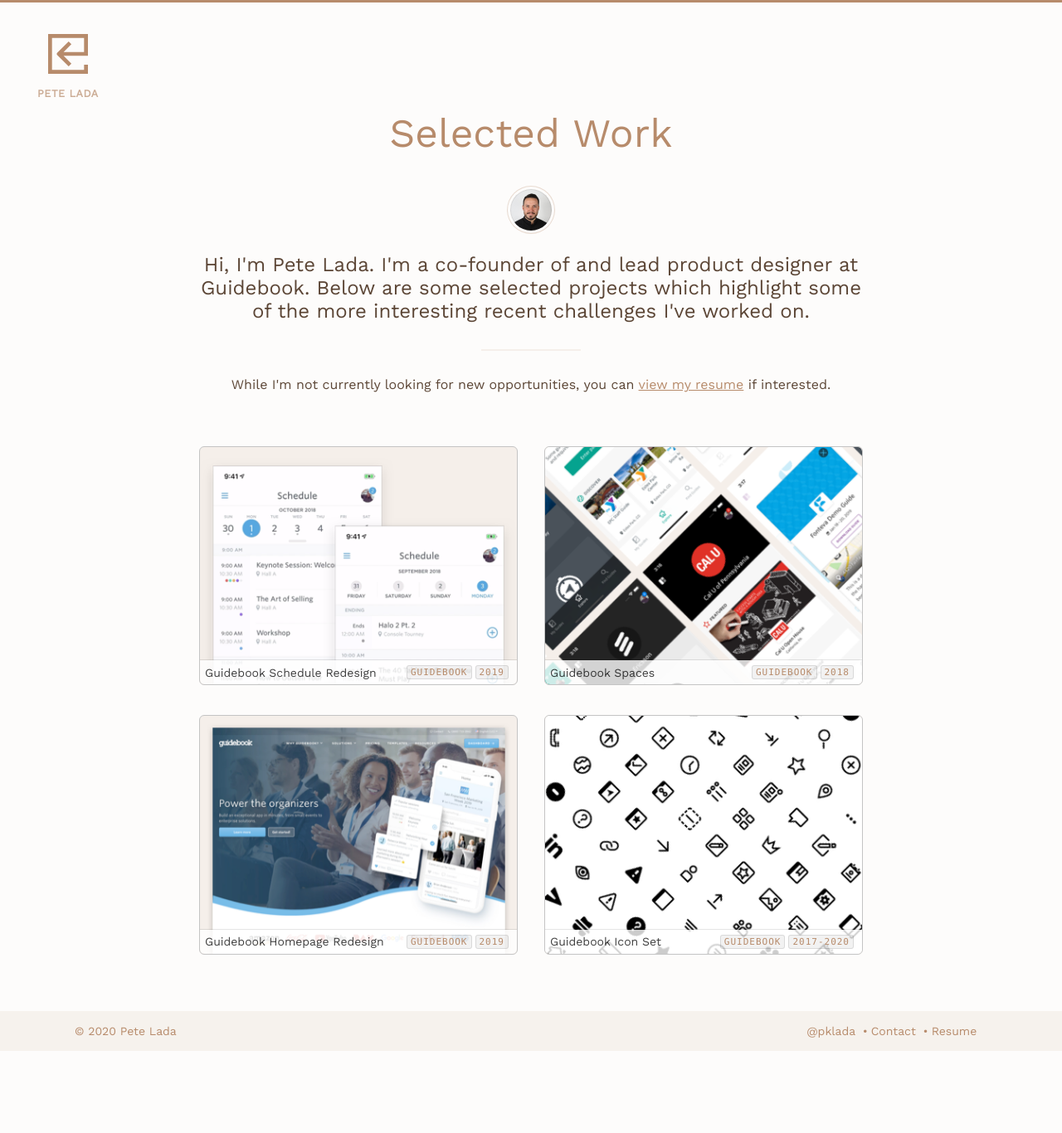
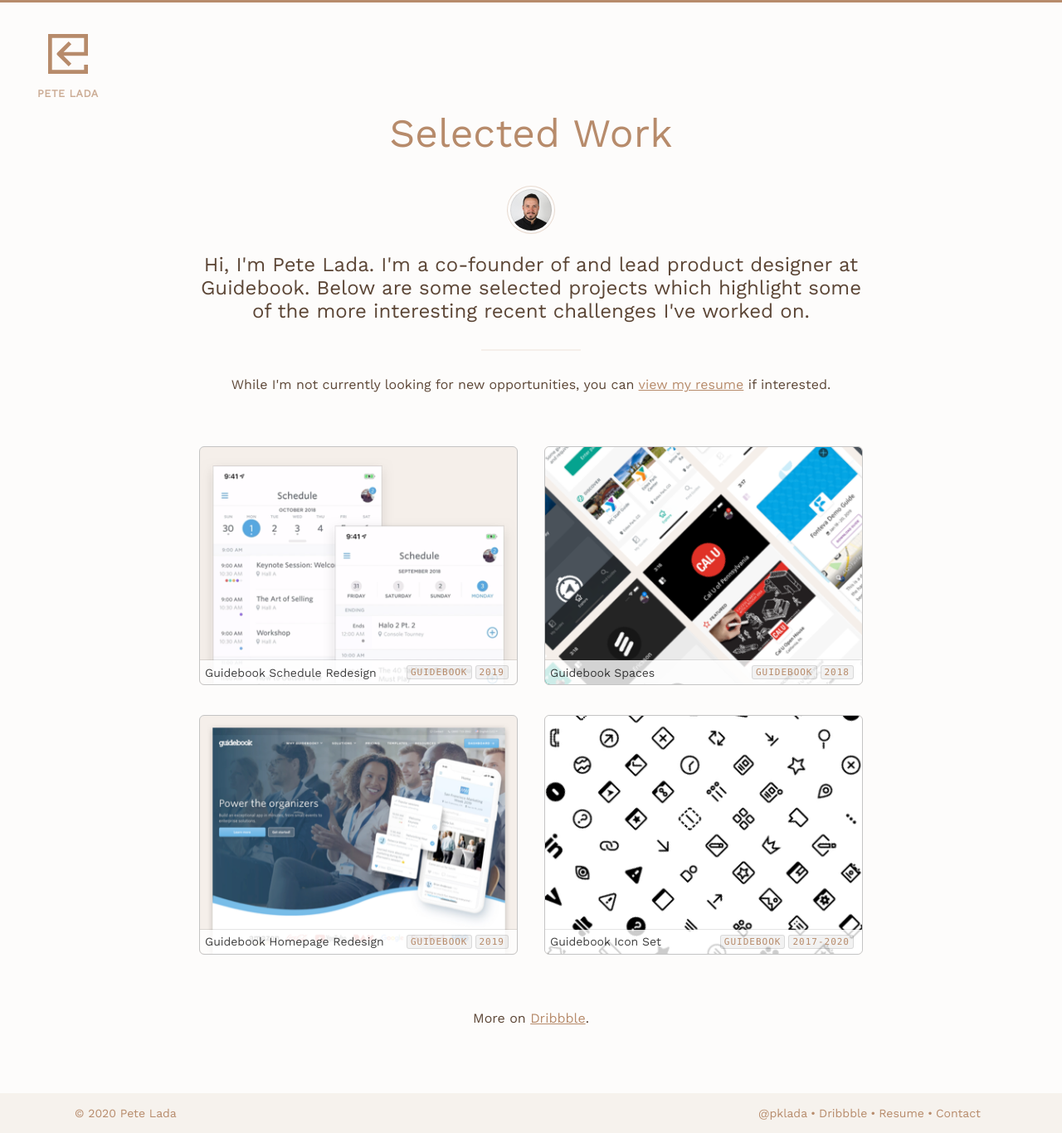
Before and after one commit to pklada/case-studies, a Jekyll site: the page built from index.md, in a window 1280 px wide. Shown: the whole page at 83% size. Built offline with Jekyll 4.4.1, drawn with Linux system fonts in a browser that asks for light colours; before the commit the page ends 1267 px from its top, so only the background shows below that.

Commit message:
add dribbble link

```diff
--- a/_includes/footer.html
+++ b/_includes/footer.html
@@ -2,15 +2,10 @@
   <div class="footer_container">
     <div class="footer_copy">&copy; 2020 Pete Lada</div>
     <ul class="footer_links">
-      <li>
-        <a href="https://twitter.com/pklada">@pklada</a>
-      </li>
-      <li>
-        <a href="mailto:pklada@gmail.com">Contact</a>
-      </li>
-      <li>
-        <a href="{{ site.baseurl }}/pete-lada-resume-2020.pdf">Resume</a>
-      </li>
+      <li><a href="https://twitter.com/pklada">@pklada</a></li>
+      <li><a href="https://dribbble.com/plada">Dribbble</a></li>
+      <li><a href="{{ site.baseurl }}/pete-lada-resume-2020.pdf">Resume</a></li>
+      <li><a href="mailto:pklada@gmail.com">Contact</a></li>
     </ul>
   </div>
 </footer>
--- a/_layouts/home.html
+++ b/_layouts/home.html
@@ -65,4 +65,7 @@
       </div>
     </div>
   </div>
+  <div class="home_dribbbleLink">
+    <p>More on <a href="https://dribbble.com/plada">Dribbble</a>.</p>
+  </div>
 </div>
--- a/_scss/_home.scss
+++ b/_scss/_home.scss
@@ -2,4 +2,8 @@
     .home_avatar {
         box-shadow: 0 0 0 3px $bgd-color, 0 0 0 4px transparentize($color: $primary-color, $amount: .7);
     }
+
+    .home_dribbbleLink {
+        margin-top: $size-xl;
+    }
 }
--- a/assets/app.css
+++ b/assets/app.css
@@ -1344,5 +1344,7 @@
         width: 100%; } }
 .home .home_avatar {
   box-shadow: 0 0 0 3px #fdfcfb, 0 0 0 4px rgba(183, 139, 107, 0.3); }
+.home .home_dribbbleLink {
+  margin-top: 64px; }
 
 /*# sourceMappingURL=data:application/json;charset=utf-8;base64,eyJ2ZXJzaW9uIjozLCJzb3VyY2VzIjpbXSwibmFtZXMiOltdLCJtYXBwaW5ncyI6IiIsImZpbGUiOiJhcHAuY3NzIiwic291cmNlUm9vdCI6IiJ9*/
```
Also changed, not shown: assets/app.bundle.js (+2 -2 lines).
